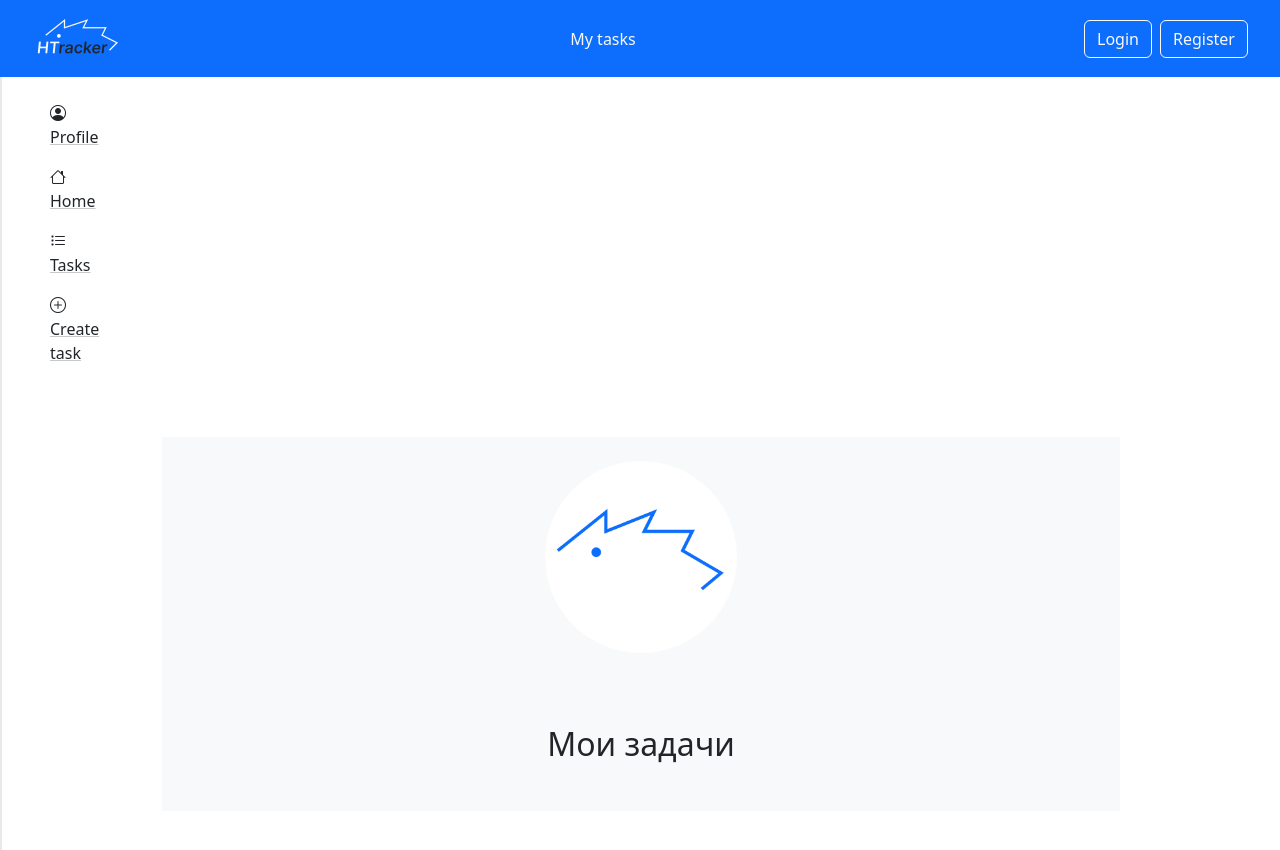
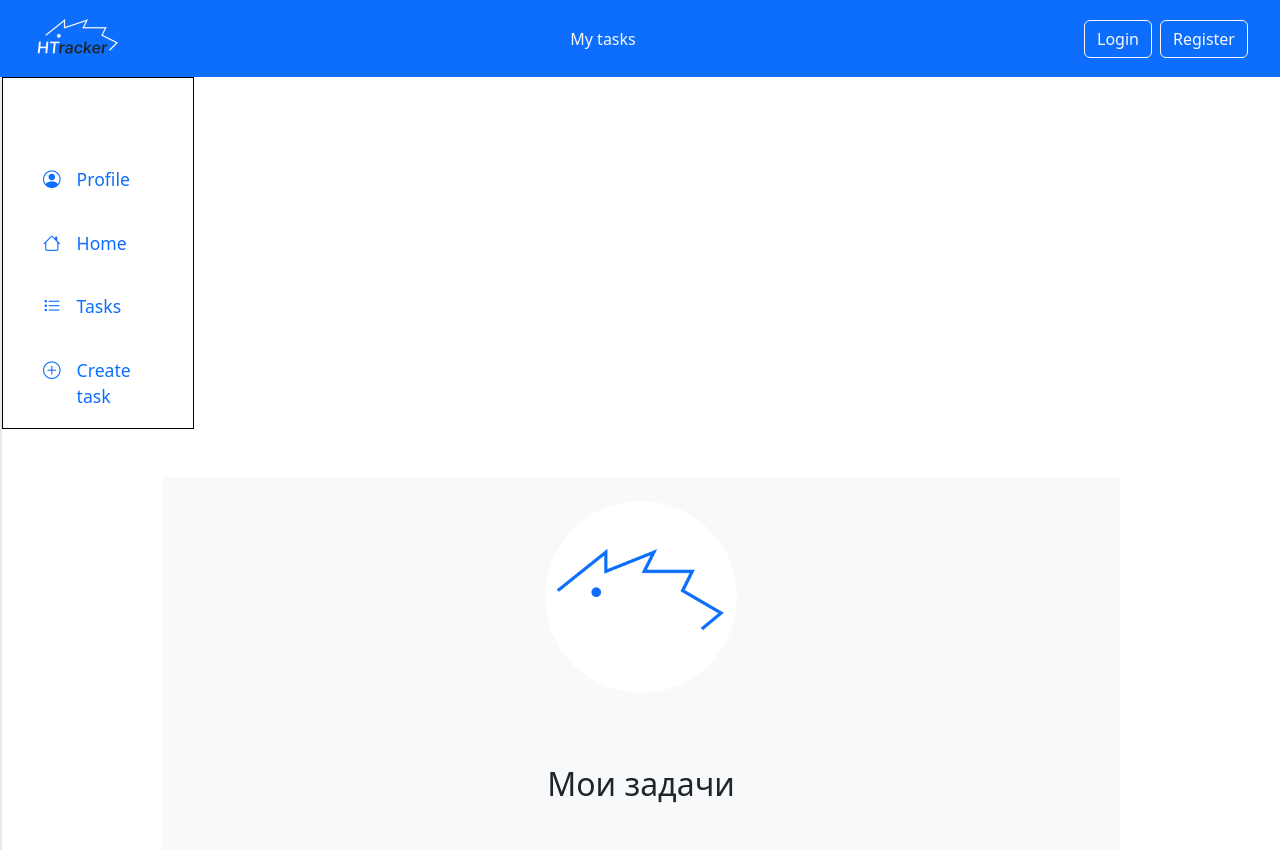
Before and after one commit to MustafinMP/TaskTrackerFlask, a Flask app: template templates/auth/profile.html in a window 1280 px wide. Shown: the top 850 px of the page. Run offline with Flask 3, Linux system fonts and the light colour scheme; the template is opened without the code that fills it, so the values that code supplies are empty.

Commit message:
Update aside navbar

```diff
--- /dev/null
+++ b/static/css/basic.css
@@ -0,0 +1,43 @@
+@media (max-width: 720px) {
+  .aside-navbar {
+    width: 100%;
+  }
+}
+
+@media (min-width: 721px) and (max-width: 1080px) {
+  .aside-navbar {
+    width: 20%;
+  }
+}
+
+@media (min-width: 1081px) {
+  .aside-navbar {
+    width: 15%;
+  }
+}
+
+.aside-navbar {
+  margin: 0;
+  padding: 2rem;
+  padding-top: 5rem;
+  display: grid;
+  border: 1px solid black;
+  gap: 1rem;
+  height: 22rem;
+}
+
+.navbar-item {
+  display: grid;
+  grid-template-columns: 1fr 4fr;
+  height: 2.5rem;
+  text-decoration: none;
+  text-color: black;
+}
+
+.navbar-item * {
+  padding: 0.5rem;
+}
+
+.navbar-item:hover {
+  background: grey;
+}
--- a/templates/basic_template.html
+++ b/templates/basic_template.html
@@ -12,6 +12,7 @@
     <script src="https://cdn.jsdelivr.net/npm/bootstrap@5.3.3/dist/js/bootstrap.bundle.min.js"
             integrity="sha384-YvpcrYf0tY3lHB60NNkmXc5s9fDVZLESaAA55NDzOxhy9GkcIdslK1eN7N6jIeHz"
             crossorigin="anonymous"></script>
+    <link rel="stylesheet" href="{{ url_for('static', filename='/css/basic.css') }}">
     <link rel="stylesheet" href="{{ url_for('static', filename='/css/color_themes.css') }}">
 </head>
 <body class="row w-100 m-0">
--- a/templates/navbar.html
+++ b/templates/navbar.html
@@ -1,30 +1,18 @@
-<aside class="col-2 sticky-top ps-5 pe-1 py-2" style="max-height: 600px;">
-    <li class="list-group-item">
-        <div class="offcanvas-body container">
-            <a href="{{ url_for('auth.profile') }}"
-               class="row link-dark link-underline-opacity-25 link-underline-opacity-100-hover w-75 my-3"
-               style="font-size: 1.1rem py-auto">
-                <i class="bi bi-person-circle col-1"></i>
-                <div class="col-10">Profile</div>
-            </a>
-            <a href="{{ url_for('index') }}"
-               class="row link-dark link-underline-opacity-25 link-underline-opacity-100-hover w-75 my-3"
-               style="font-size: 1.1rem py-auto">
-                <i class="bi bi-house col-1"></i>
-                <div class="col-10">Home</div>
-            </a>
-            <a href="{{ url_for('tasks.tasks_by_statuses') }}"
-               class="row link-dark link-underline-opacity-25 link-underline-opacity-100-hover w-75 my-3"
-               style="font-size: 1.1rem py-auto">
-                <i class="bi bi-list-task col-1"></i>
-                <div class="col-10">Tasks</div>
-            </a>
-            <a href="{{ url_for('tasks.create_task') }}"
-               class="row link-dark link-underline-opacity-25 link-underline-opacity-100-hover w-75 my-3"
-               style="font-size: 1.1rem py-auto">
-                <i class="bi bi-plus-circle col-1"></i>
-                <div class="col-10">Create task</div>
-            </a>
-        </div>
-    </li>
+<aside class="aside-navbar">
+        <a href="{{ url_for('auth.profile') }}" class="navbar-item" style="font-size: 1.1rem">
+            <i class="bi bi-person-circle"></i>
+            <div class="col-10">Profile</div>
+        </a>
+        <a href="{{ url_for('index') }}" class="navbar-item" style="font-size: 1.1rem">
+            <i class="bi bi-house"></i>
+            <div class="">Home</div>
+        </a>
+        <a href="{{ url_for('tasks.tasks_by_statuses') }}" class="navbar-item" style="font-size: 1.1rem">
+            <i class="bi bi-list-task"></i>
+            <div class="">Tasks</div>
+        </a>
+        <a href="{{ url_for('tasks.create_task') }}" class="navbar-item" style="font-size: 1.1rem">
+            <i class="bi bi-plus-circle"></i>
+            <div class="">Create task</div>
+        </a>
 </aside>
--- a/templates/tasks/tasks_by_statuses.html
+++ b/templates/tasks/tasks_by_statuses.html
@@ -1,5 +1,5 @@
 {% extends "basic_template.html" %}
-{% block navbar %}{% include 'navbar.html' %}{% endblock %}
+{% block navbar %}{% include 'navbar2.html' %}{% endblock %}
 {% block content %}
 <div class="navbar w-75 ms-5 mt-5">
     <div class="container">
```
